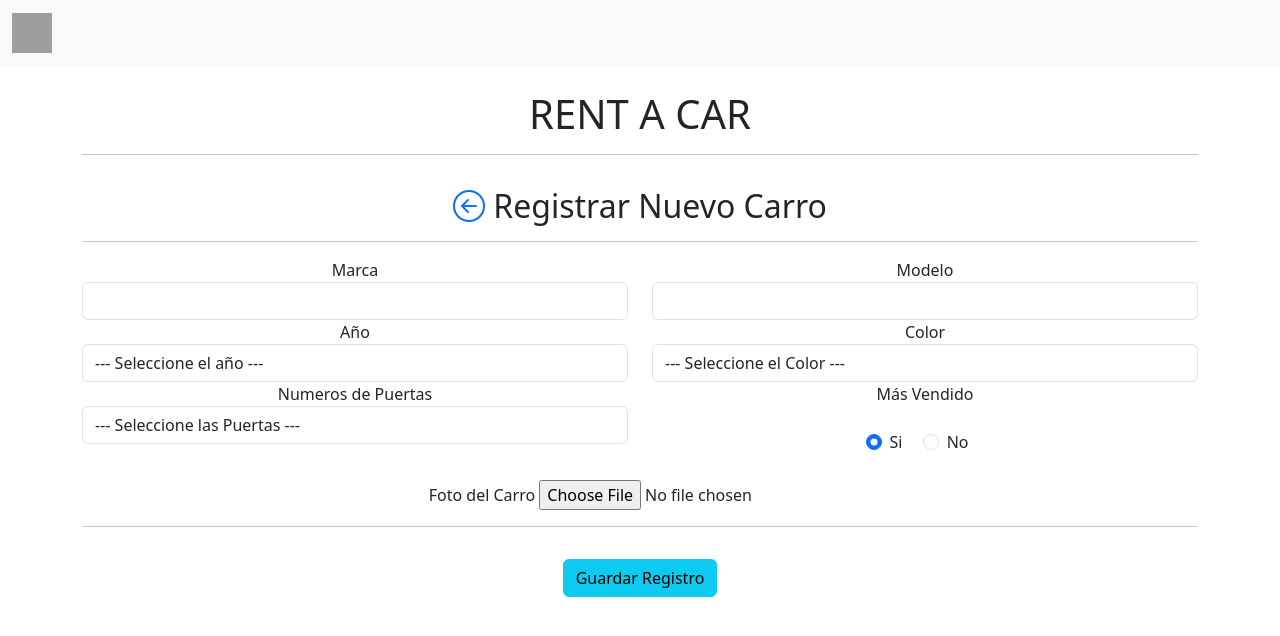
After one commit to davy2333/alquiler-flask, a Flask app: page /registrar-carro in a window 1280 px wide. The commit adds this page. Shown: the top 636 px of the page. Run offline with Flask 3, Linux system fonts and the light colour scheme; some libraries are stand-ins or nearby versions; grey boxes are pictures that could not be loaded.

Commit message:
implementacion de vistas(listar, anadir), cambios en Layout

```diff
--- /dev/null
+++ b/app/templates/public/acciones/add.html
@@ -0,0 +1,84 @@
+{% extends 'public/layout.html' %}
+{% block title %}Registrar Carro{% endblock %}
+
+{% block body %}
+
+
+<section>
+    <h2>
+        <a href="/" class="left" title="Volver"><i class="bi bi-arrow-left-circle"></i></a>
+        Registrar Nuevo Carro
+        <hr>
+    </h2>
+
+    <form action="{{ url_for('formAddCarro') }}" method="POST" class="mb-3" autocomplete="off" enctype="multipart/form-data">
+        <div class="row">
+            <div class="col">
+                <label for="marca">Marca</label>
+                <input type="text" name="marca" class="form-control" required>
+            </div>
+            <div class="col">
+                <label for="modelo">Modelo</label>
+                <input type="text" name="modelo" class="form-control" required>
+            </div>
+        </div>
+
+        <div class="row">
+            <div class="col">
+                <label for="year">Año</label>
+                <select name="year" class="form-control" required>
+                    <option value="">--- Seleccione el año ---</option>
+                    {% for year in range(2022,2009,-1) %}
+                        <option value="{{ year }}"> {{ year }}</option>
+                    {% endfor %}
+                </select>
+            </div>
+            <div class="col">
+                <label for="color">Color</label>
+                <select name="color" class="form-control" required>
+                    <option value="">--- Seleccione el Color ---</option>
+                    <option value="Rojo">Rojo</option>
+                    <option value="Gris">Gris</option>
+                    <option value="Blanco">Blanco</option>
+                    <option value="Plata">Plata</option>
+                </select>
+            </div>
+        </div>
+
+        <div class="row">
+            <div class="col">
+                <label for="puertas">Numeros de Puertas</label>
+                <select name="puertas" class="form-control" required>
+                    <option value="">--- Seleccione las Puertas ---</option>
+                    <option value="2">2</option>
+                    <option value="4">4</option>
+                </select>
+            </div>
+
+            <div class="col">
+                <label for="puertas">Más Vendido</label>
+                <br><br>
+                <div class="form-check form-check-inline">
+                    <input class="form-check-input" type="radio" name="favorito" value="Si" checked>
+                    <label class="form-check-label" for="favorito">Si</label>
+                </div>
+                <div class="form-check form-check-inline">
+                    <input class="form-check-input" type="radio" name="favorito" value="No">
+                    <label class="form-check-label" for="favorito">No</label>
+                </div>
+            </div>
+        </div>
+
+        <div class="row mt-4">
+            <div class="col">
+                <label for="foto">Foto del Carro</label>
+                <input type="file" name="foto" class="form-control-file" accept="image/*" required>
+            </div>
+        </div>
+        <hr>
+
+        <input class="button-primary mt-3 btn btn-info btn-block bold" type="submit" value="Guardar Registro">
+    </form>
+</section>
+
+{% endblock %}
--- /dev/null
+++ b/app/templates/public/alerta.html
@@ -0,0 +1,31 @@
+
+
+<div class="toast">
+    <div class="toast-content">
+        <i class="bi bi-check check"></i>
+        <div class="message">
+            <span class="text text-1">Felicitaciones..! </span>
+            <span class="text text-2"></span>
+        </div>
+    </div>
+    <i class="bi bi-x-lg close"></i>
+    <div class="progress active"></div>
+</div>
+
+
+
+
+
+{% if (tipo==1) %}
+<div id='alert' class="mi_alerta toast active">
+    <div class="toast-content">
+        <i class="bi bi-check check"></i>
+        <div class="message">
+            <span class="text text-1">Genial..!</span>
+            <span class="text text-2">{{ msg }}</span>
+        </div>
+    </div>
+    <i class="bi bi-x-lg close"></i>
+    <div class="progress active"></div>
+</div>
+{% endif %}
--- a/app/templates/public/layout.html
+++ b/app/templates/public/layout.html
@@ -22,8 +22,8 @@
   <div class="container text-center">
     <div class="row mb-3">
       <div class="col-md-12">
-        <h1 class="mt-4 bold-800">Crud con FLASK - PYTHON y MYSQL FÁCIL
-          <i class="bi bi-braces"></i> 😱
+        <h1 class="mt-4 bold-800">RENT A CAR
+
           <hr>
         </h1>
       </div>
--- /dev/null
+++ b/app/templates/public/navbar.html
@@ -0,0 +1,8 @@
+<nav class="navbar bg-light">
+    <div class="container-fluid">
+        <a href="/" class="navbar-brand">
+            <img class="logo" src="{{ url_for('static', filename ='assets/imgs/logo2.png') }}"
+                alt="Logo" style= "width: 40px; height: 40px;">
+        </a>
+    </div>
+</nav>
```
Also changed, not shown: app/templates/public/acciones/lista.html (added, +62 -0 lines).
